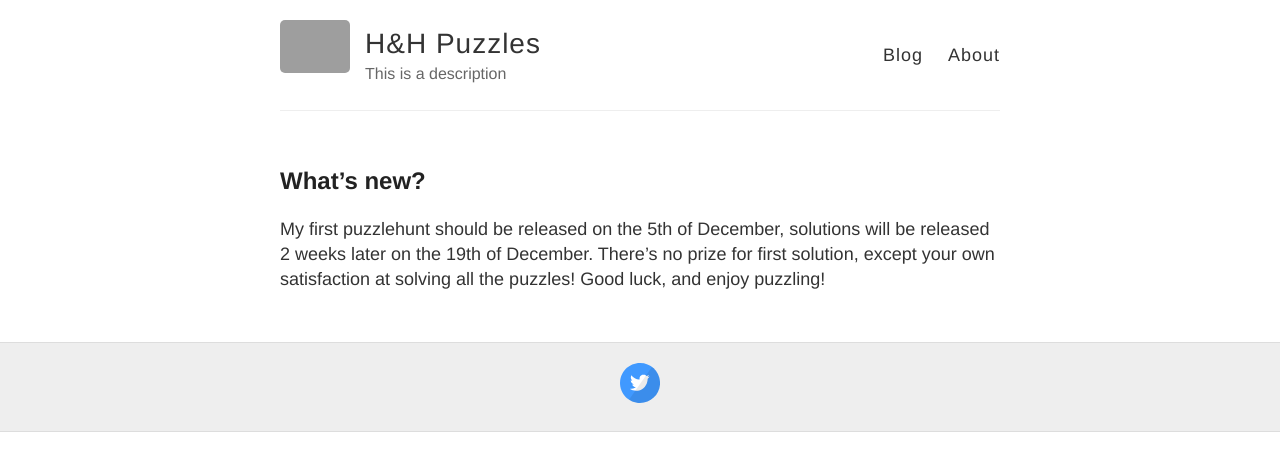
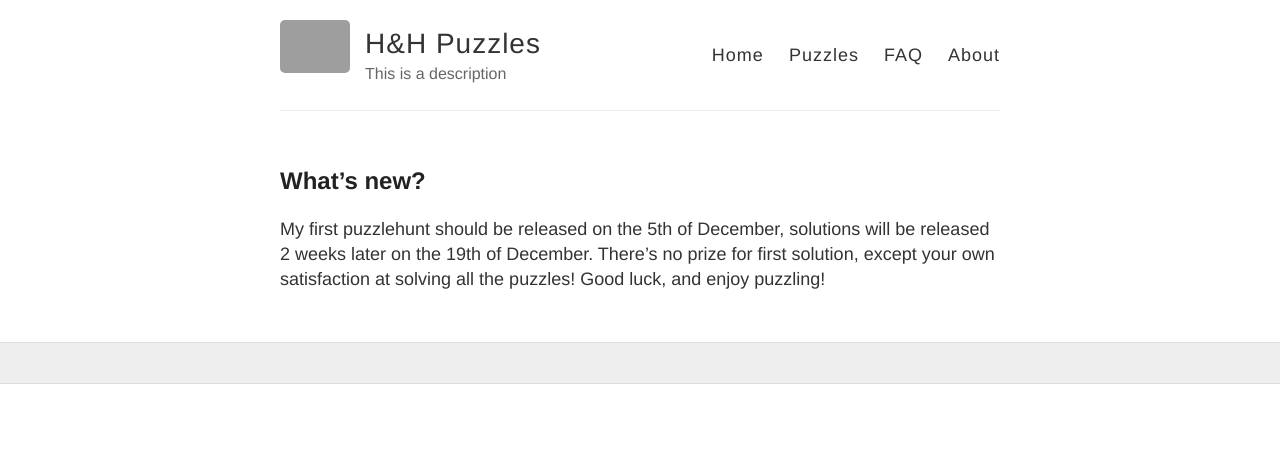
Before and after one commit to HandH-Puzzle/HandH-Puzzle.github.io, a Jekyll site: the page built from index.md, in a window 1280 px wide. Shown: the top 471 px of the page. Built offline with Jekyll 4.4.1, drawn with Linux system fonts in a browser that asks for light colours; our own code applies the rules of GitHub Pages for plain Markdown files; grey boxes are pictures that could not be loaded.

Commit message:
Update layouts

```diff
--- a/_config.yml
+++ b/_config.yml
@@ -26,7 +26,7 @@ footer-links:
   linkedin:
   pinterest:
   rss: # just type anything here for a working RSS icon
-  twitter: jekyllrb
+  twitter:
   stackoverflow: # your stackoverflow profile, e.g. "users/50476/bart-kiers"
   youtube: # channel/<your_long_string> or user/<user-name>
   googleplus: # anything in your profile username that comes after plus.google.com/
--- a/_layouts/default.html
+++ b/_layouts/default.html
@@ -27,7 +27,9 @@
           </div>
 
           <nav>
-            <a href="{{ site.baseurl }}/">Blog</a>
+            <a href="{{ site.baseurl }}/">Home</a>
+	    <a href="{{ site.baseurl }}/puzzles">Puzzles</a>
+	    <a href="{{ site.baseurl }}/faq">FAQ</a>
             <a href="{{ site.baseurl }}/about">About</a>
           </nav>
         </header>
```
Also changed, not shown: index.html (deleted, +0 -7 lines), CNAME (deleted).
